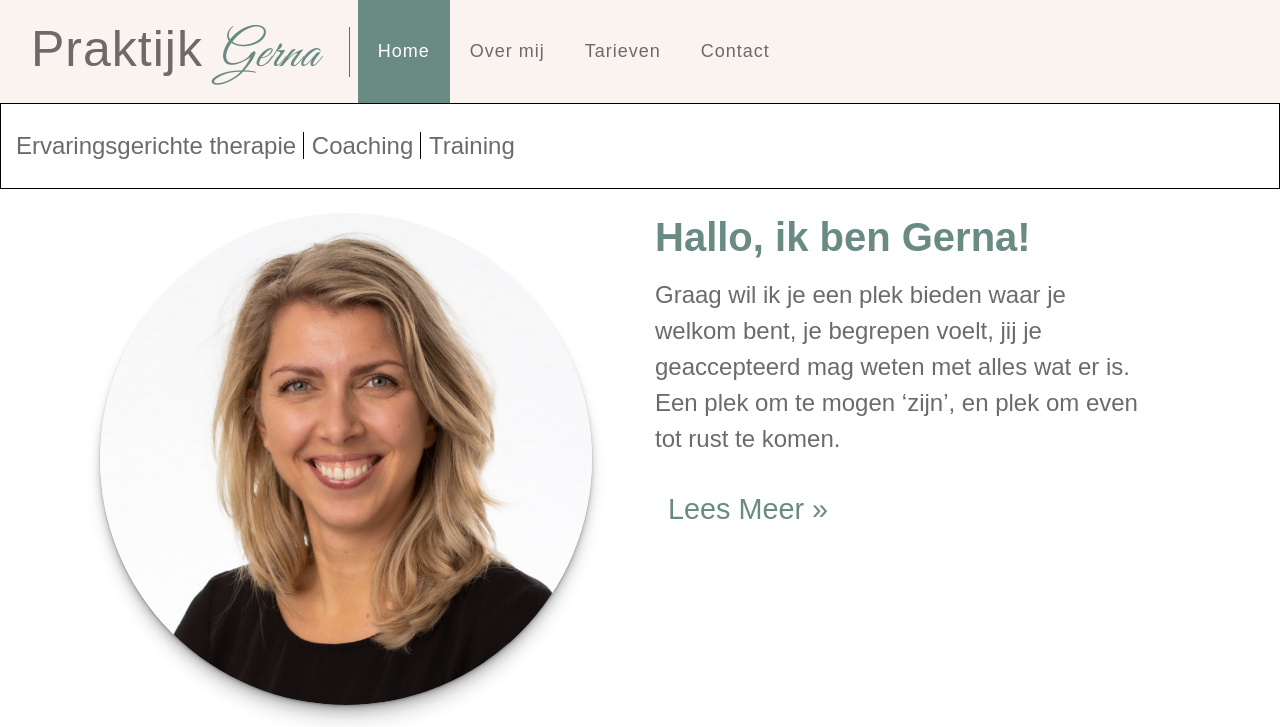
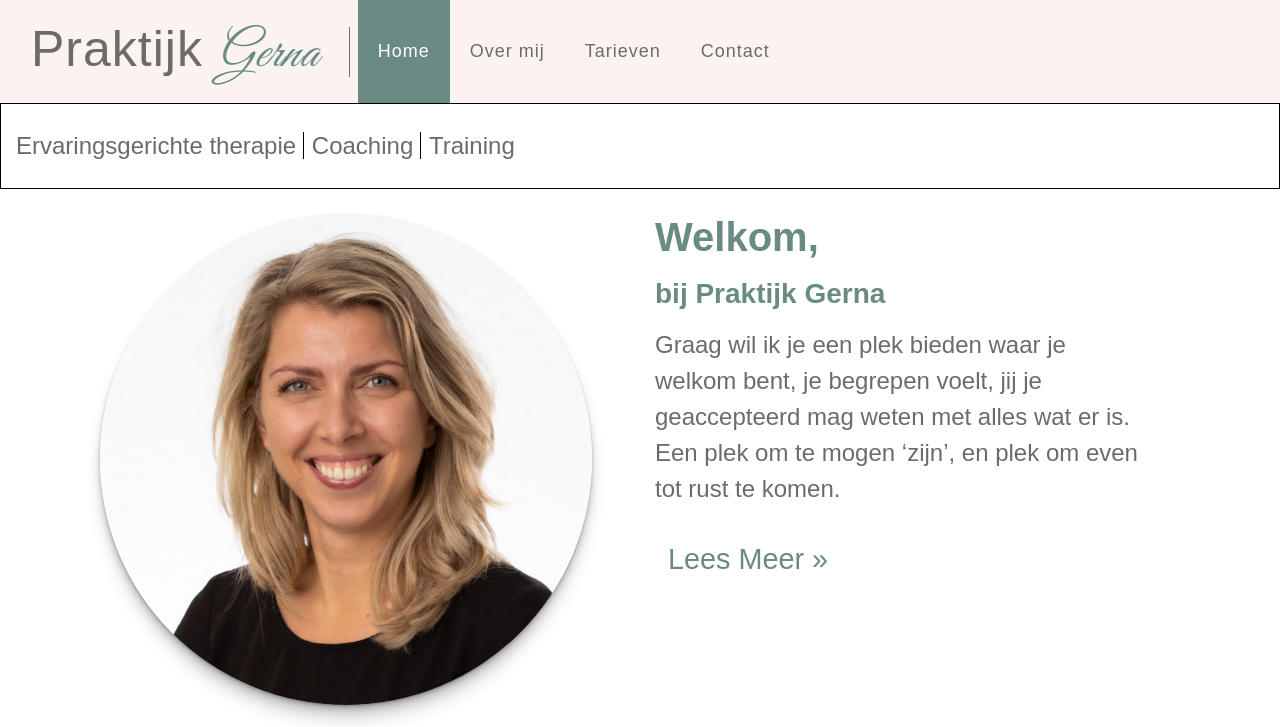
Before and after one commit to JBastiaan/jbastiaan.github.io, a Jekyll site: the page built from index.html, in a window 1280 px wide. Shown: the top 727 px of the page. Built offline with Jekyll 4.4.1, drawn with Linux system fonts in a browser that asks for light colours; nearby versions of some CDN libraries.

Commit message:
added subtitle

```diff
--- a/index.html
+++ b/index.html
@@ -8,7 +8,8 @@ title: Praktijk Gerna
             <img class="img-fluid w-100 shadow-long" style="border-radius: 100%;" src="assets/images/gerna.jpg" alt="">
         </div>
         <div class="col-xl py-5 py-xl-0 px-3 px-xl-5">
-            <h1 class="text-secondary mb-3">Hallo, ik ben Gerna!</h1>
+            <h1 class="text-secondary mb-3">Welkom,</h1>
+            <h3 class="text-secondary mb-3">bij Praktijk Gerna</h3>
             <p class="mb-4">
                 Graag wil ik je een plek bieden waar je welkom bent, je begrepen voelt, jij je geaccepteerd mag weten
                 met alles wat er is.
```
